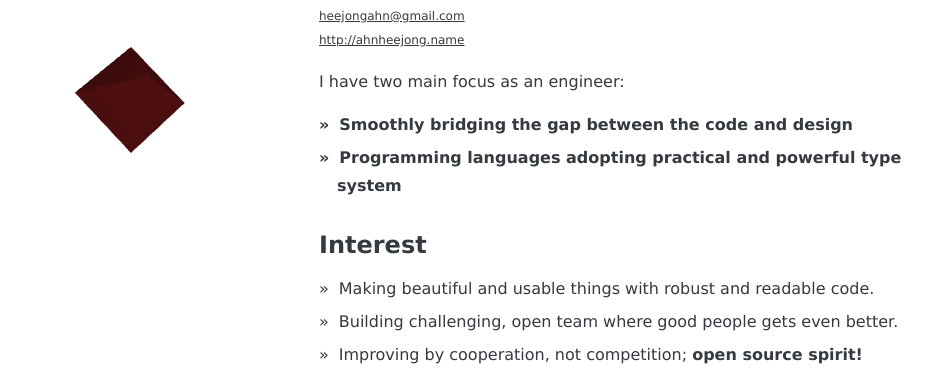
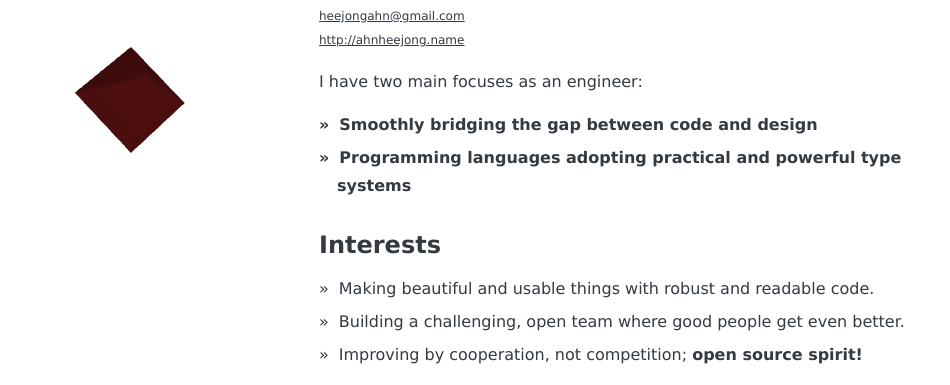
Before and after one commit to heejongahn/ahnheejong.name, a Nuxt app: page /resume in a window 1280 px wide. Shown: the part 302-687 px from the top of the page, without its empty margins (17-967 px from the left). Built offline with nearby package versions, Linux system fonts and the light colour scheme.

Commit message:
Fix some small typos

```diff
--- a/pages/resume.vue
+++ b/pages/resume.vue
@@ -10,16 +10,16 @@
       <div><a href="tel:+821066796756">+82 10-6679-6756</a></div>
       <div><a href="mailto:heejongahn@gmail.com">heejongahn@gmail.com</a></div>
       <div><a href="http://ahnheejong.name">http://ahnheejong.name</a></div>
-      <p>I have two main focus as an engineer:</p>
+      <p>I have two main focuses as an engineer:</p>
       <ul>
-        <li :class="$style.focus">Smoothly bridging the gap between the code and design</li>
-        <li :class="$style.focus">Programming languages adopting practical and powerful type system</li>
+        <li :class="$style.focus">Smoothly bridging the gap between code and design</li>
+        <li :class="$style.focus">Programming languages adopting practical and powerful type systems</li>
       </ul>
       <div :class="[$style.subsection, $style.interest]">
-        <h2>Interest</h2>
+        <h2>Interests</h2>
         <ul>
           <li>Making beautiful and usable things with robust and readable code.</li>
-          <li>Building challenging, open team where good people gets even better.</li>
+          <li>Building a challenging, open team where good people get even better.</li>
           <li>Improving by cooperation, not competition; <strong>open source spirit!</strong></li>
         </ul>
       </div>
@@ -40,7 +40,7 @@
         </div>
         <div :class="$style.experienceDetail">
           <h3>Q2 (April 2017 - June 2017)</h3>
-          <p>For the second quarter, the team migrated improve version of <mark>Dodo Message</mark>, a message based marketing platform into Dodo Manager.</p>
+          <p>For the second quarter, the team migrated an improved version of <mark>Dodo Message</mark>, a message based marketing platform into Dodo Manager.</p>
           <ul>
             <li>Implemented ‘Message’ part of the app, which includes <strong>multi-step message writing form</strong> and <strong>simple dashboard for marketing result analysis</strong>.</li>
             <li>Made <strong>challenging UI components</strong> like a small text editor with auto input button, slide-based range selector and so on.</li>
@@ -48,7 +48,7 @@
         </div>
         <div :class="$style.experienceDetail">
           <h3>Q3 (July 2017 - Present)</h3>
-          <p>To official launch the product, the team focuses on making the app more robust.</p>
+          <p>To officially launch the product, the team focuses on making the app more robust.</p>
           <ul>
             <li><strong>Replace entire codebase</strong> using Facebook’s <mark>Flow</mark> with MS’s <mark>Typescript</mark> for higher productivity and stability.</li>
             <li><strong>Adapt automated e2e and unit testing environment</strong> using <mark>Selenium</mark>, <mark>Mocha</mark>, and other testing libraries / frameworks.</li>
@@ -60,7 +60,7 @@
       <div :class="[$style.subsection, $style.experienceItem]">
         <h2 :class="$style.experienceTitle">Research Intern, <mark>Naver Labs</mark></h2>
         <p :class="$style.experienceDate">2015 July - 2015 August</p>
-        <p :class="$style.experienceIntro">In the summer of 2015, I worked as a research intern at DBQA(DataBase Quality Assurance) team for six weeks.</p>
+        <p :class="$style.experienceIntro">In the summer of 2015, I worked as a research intern at DBQA (DataBase Quality Assurance) team for six weeks.</p>
         <div :class="$style.experienceDetail">
           <ul>
             <li><strong>Developed internally used website</strong> for OCR engine QA work by the team, using <mark>Flask</mark>.</li>
@@ -129,14 +129,14 @@
         <ul>
           <li><strong>VCS</strong>: Using <mark>git</mark> since 2014 on a daily basis. For any project, my first command is always  <code class='code-inline'>git init</code>.</li>
           <li><strong>Server-side programming</strong>: Python<small>(Flask + SQLAlchemy)</small>, Node<small>(express.js)</small>.</li>
-          <li><strong>Theoretical CS background</strong>: Knowledge of with widely used DS and basic algorithm.</li>
+          <li><strong>Theoretical CS background</strong>: Knowledge of widely used DS and basic algorithm.</li>
           <li><strong>System programming</strong>: Have implemented minimal assembler, OS<small>(PintOS)</small> during undergraduate curriculum.</li>
           <li><strong>Server Administration</strong>: UNIX-like environment, CLI utilities, AWS<small>(EC2, S3, CloudFront, Route53)</small>.</li>
         </ul>
       </div>
       <div :class="[$style.subsection, $style.skill]">
         <h2>Functional Programming</h2>
-        <p>I’ve learnt lot of nice practices from <strong>the principles of functional programming</strong>. Whenever I confront interesting problems, these are my main toolbox to look at.</p>
+        <p>I’ve learnt a lot of nice practices from <strong>the principles of functional programming</strong>. Whenever I confront interesting problems, this is my main toolbox to look at.</p>
         <ul>
           <li><strong>Favor composition over inheritance</strong>.</li>
           <li>Utilize power of simple functions like <code>map</code>, <code>reduce</code>, and <code>filter</code>.</li>
@@ -165,10 +165,10 @@
         <h2>Links</h2>
         <p>When I leave trails on the web, I try to do so with my identity revealed.  I believe this policy helps me stay responsible.</p>
         <ul>
-          <li>Personal blog : <a target="_blank" href="https://hjlog.me">https://hjlog.me</a></li>
-          <li>Github : <a target="_blank" href="https://github.com/heejongahn">https://github.com/heejongahn</a></li>
+          <li>Personal blog: <a target="_blank" href="https://hjlog.me">https://hjlog.me</a></li>
+          <li>Github: <a target="_blank" href="https://github.com/heejongahn">https://github.com/heejongahn</a></li>
           <li>Twitter: <a target="_blank" href="http://twitter.com/heejongahn">twitter.com/heejongahn</a></li>
-          <li>LinkedIn : <a target="_blank" href="https://linkedin.com/in/heejongahn">https://linkedin.com/in/heejongahn</a></li>
+          <li>LinkedIn: <a target="_blank" href="https://linkedin.com/in/heejongahn">https://linkedin.com/in/heejongahn</a></li>
           <li>Slideshare: <a target="_blank" href="https://www.slideshare.net/HeejongAhn/">https://www.slideshare.net/HeejongAhn/</a></li>
           <li>Medium: <a target="_blank" href="https://medium.com/@heejongahn">https://medium.com/@heejongahn</a></li>
         </ul>
```
